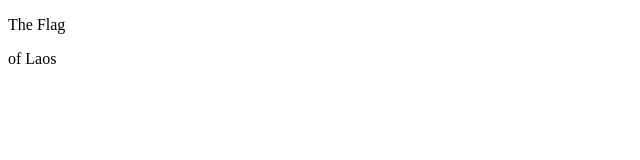
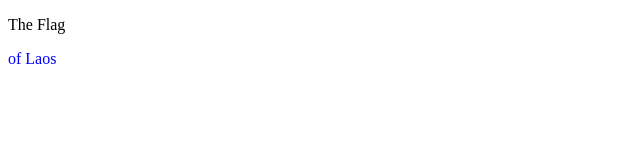
Before and after one commit to kyle-aguirre1/Flag-of-Laos, a plain HTML site: page index.html in a window 1280 px wide. Shown: the full height of the page, 0-640 px from the left. Drawn offline with Linux system fonts and the light colour scheme.

Commit message:
Fix CSS syntax for .flag class

```diff
--- a/index.html
+++ b/index.html
@@ -4,8 +4,10 @@
 <meta charset="utf-8">
 <style>
 
-.flag {
-height:900px; length:600px
+.flag div {
+height:900px; length:600px;
+  color:red;
+  color:blue;
 }
 
 
```
